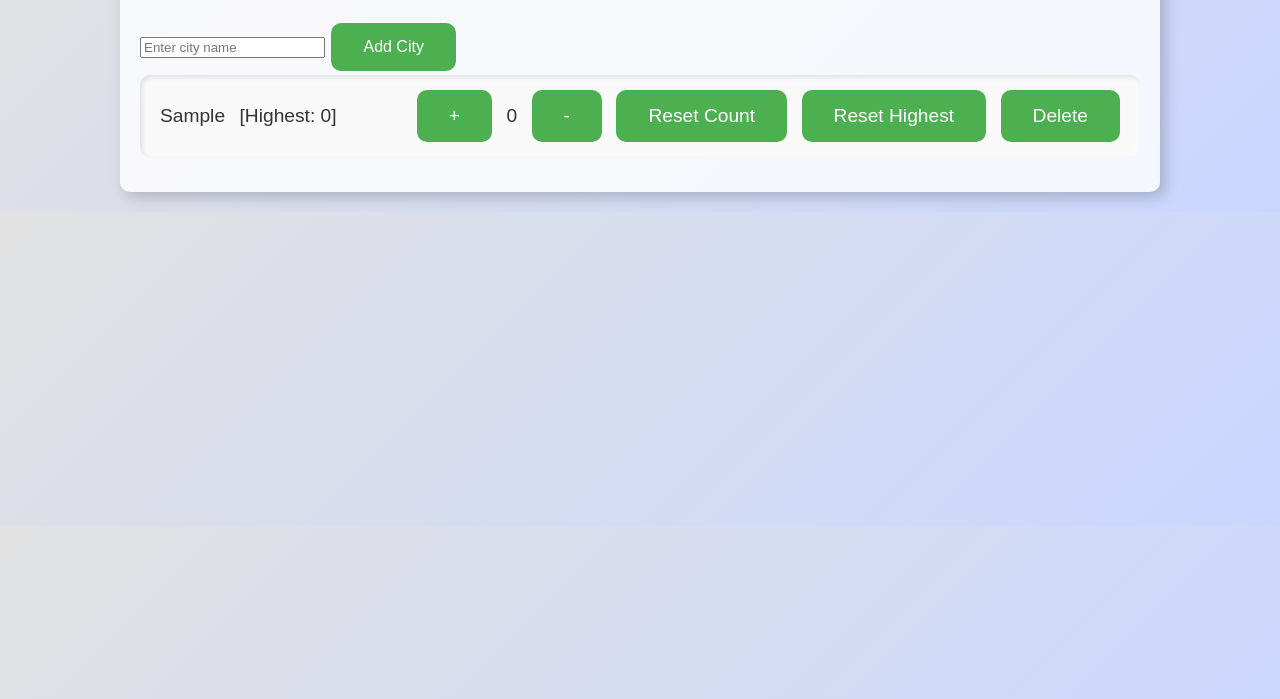
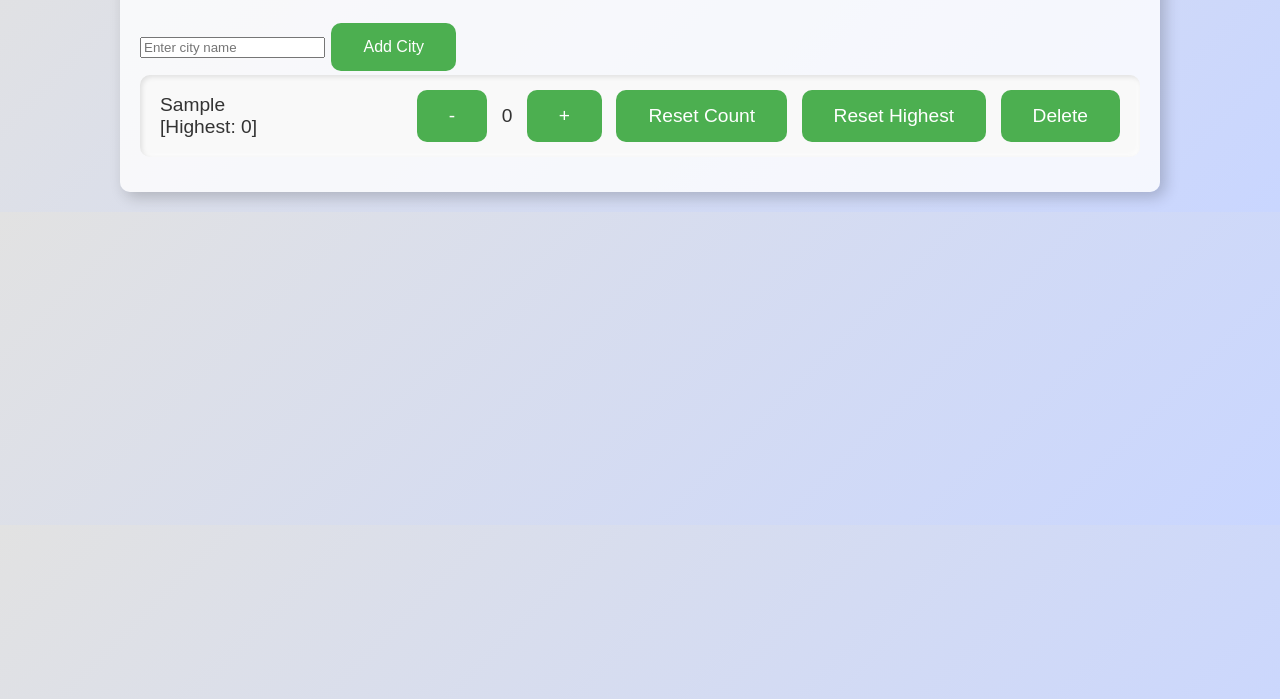
Before and after one commit to cinematenpodcast/city-scoreboard, a plain HTML site: page index.html in a window 1280 px wide. Both pictures are taken after typing "Sample" into the empty fields and a click on the button "Add City". Shown: the part 101-800 px from the top of the page. Drawn offline with Linux system fonts and the light colour scheme.

Commit message:
styling upgrade

```diff
--- a/script.js
+++ b/script.js
@@ -34,14 +34,14 @@ document.addEventListener('DOMContentLoaded', () => {
     const div = document.createElement('div');
     div.className = 'city';
     div.innerHTML = `
-      <div>
+      <div class= cityinstance>
           <span>${city.name}</span>
           <span>[Highest: ${city.highestCount}]</span>
       </div>
       <div>
+          <button onclick="decrementCount('${city.name}')">-</button>
+          <span id="count-${city.name}">${city.count}</span>
           <button onclick="incrementCount('${city.name}')">+</button>
-          <span id="count-${city.name}">${city.count}</span>
-          <button onclick="decrementCount('${city.name}')">-</button>
           <button onclick="resetCount('${city.name}')">Reset Count</button>
           <button onclick="resetHighestCount('${city.name}')">Reset Highest</button>
           <button onclick="deleteCity('${city.name.replace("'", "\\'")}')">Delete</button>
--- a/style.css
+++ b/style.css
@@ -32,6 +32,11 @@ h1 {
     display: flex;
     justify-content: space-between;
     align-items: center;
+}
+
+.cityinstance {
+    display: flex;
+    flex-direction: column;
 }
 
 .city span, .city button {
```
